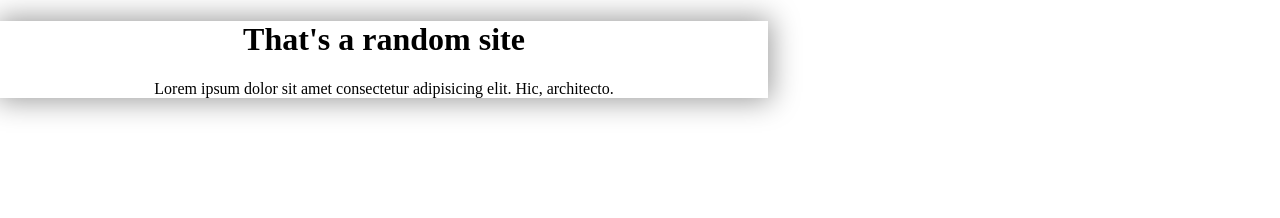
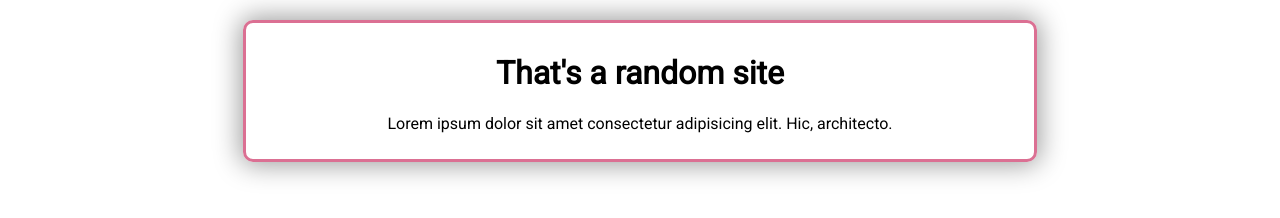
Before and after one commit to TheGhOsTz951/SomeCSShit, a website: page public/HTML/index.html in a window 1280 px wide. Drawn offline with Linux system fonts and the light colour scheme.

Commit message:
Updated Css

```diff
--- a/public/CSS/styles.css
+++ b/public/CSS/styles.css
@@ -1,10 +1,17 @@
+@import url('https://fonts.googleapis.com/css2?family=Roboto&display=swap');
+
 body {
     margin: 0;
     padding: 0;
+    font-family: 'Roboto', sans-serif;
 }
 
 .title {
     width: 60%;
+    margin: 20px auto;
+    padding: 10px;
+    border-radius: 10px;
+    border: 3px solid palevioletred;
     text-align: center;
     box-shadow: 0 0 20pt 2pt rgb(156, 156, 156);
 }
```
